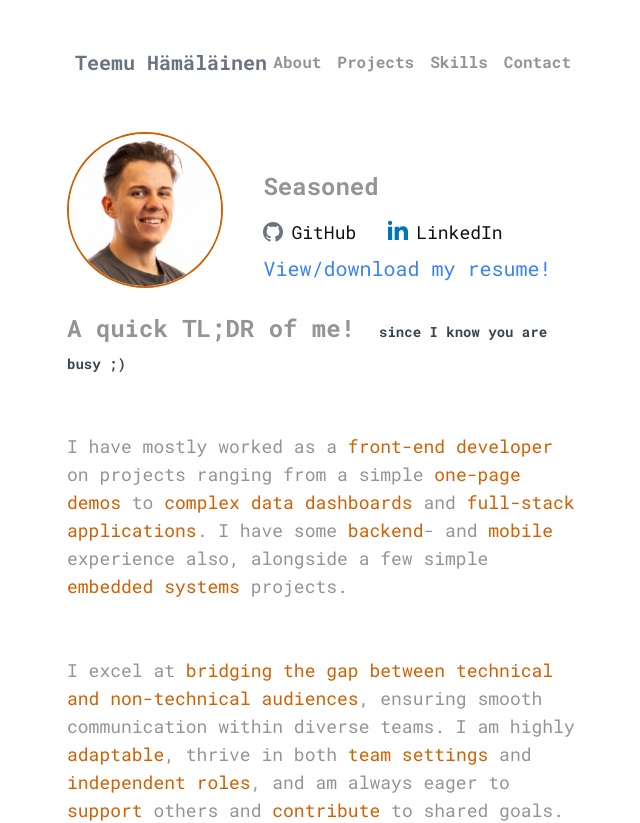
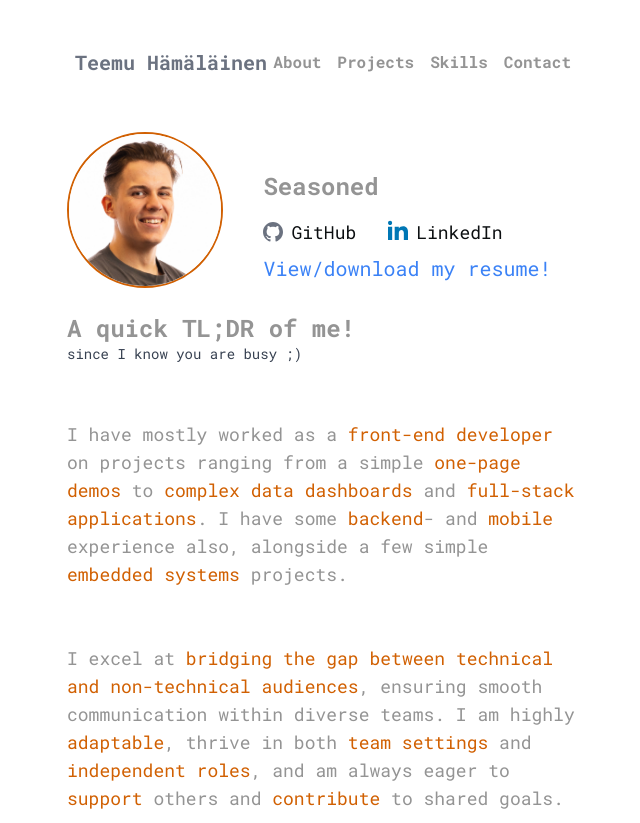
Before and after one commit to temevh/minimalisticPort, a Next.js app: page / in a window 1280 px wide. Shown: the top 823 px of the page, without its empty margins (317-957 px from the left). Built offline with nearby package versions, Linux system fonts and the light colour scheme.

Commit message:
adjusted landing page

```diff
--- a/src/app/page.js
+++ b/src/app/page.js
@@ -54,13 +54,9 @@ export default function Home() {
           </div>
         </div>
       </div>
-      <div className="mt-6 flex flex-col gap-4" id="tldrdiv">
-        <p className="text-2xl font-bold text-graytext">
-          A quick TL;DR of me!
-          <span className="text-sm text-gray-700 ml-6">
-            since I know you are busy ;)
-          </span>
-        </p>
+      <p className="text-2xl font-bold text-graytext">A quick TL;DR of me!</p>
+      <p className="text-sm text-gray-700">since I know you are busy ;)</p>
+      <div className="mt-4 flex flex-col gap-4" id="tldrdiv">
         <TLDR />
         <p className="text-graytext text-lg">
           Make sure to check out the
```
